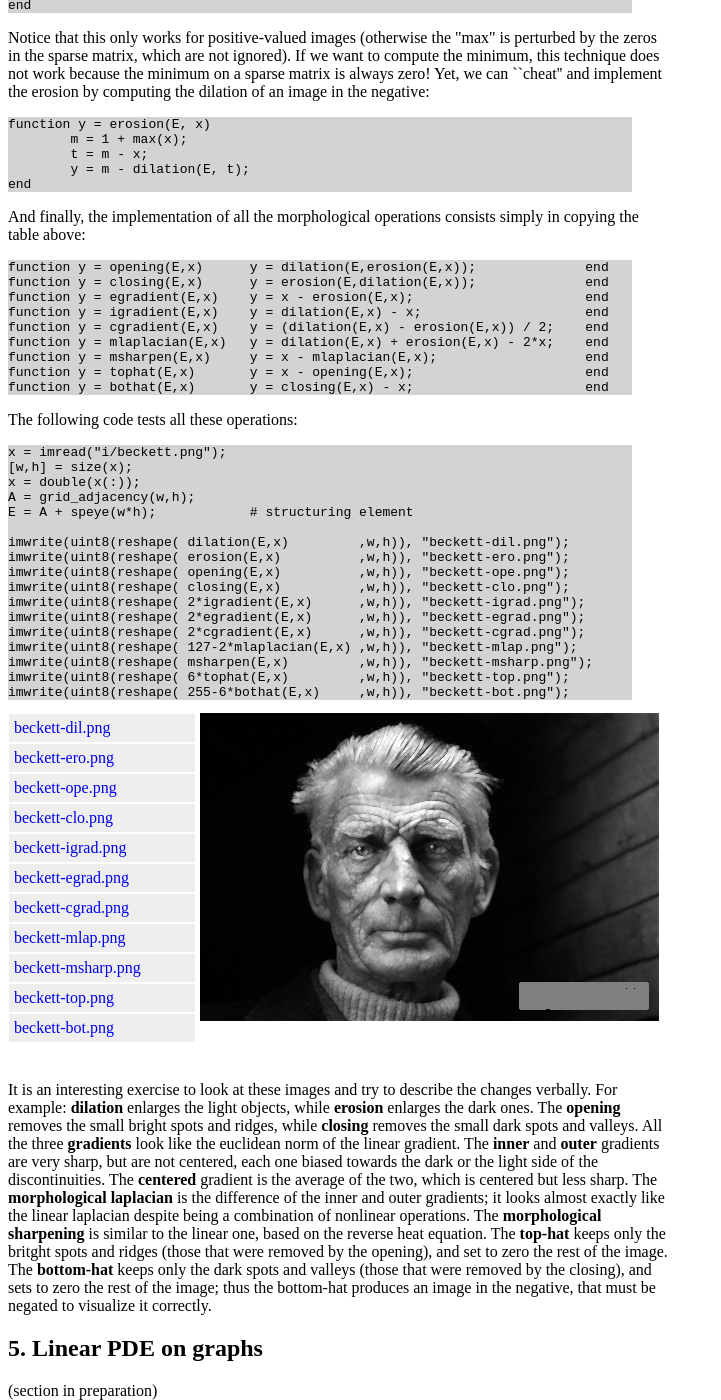
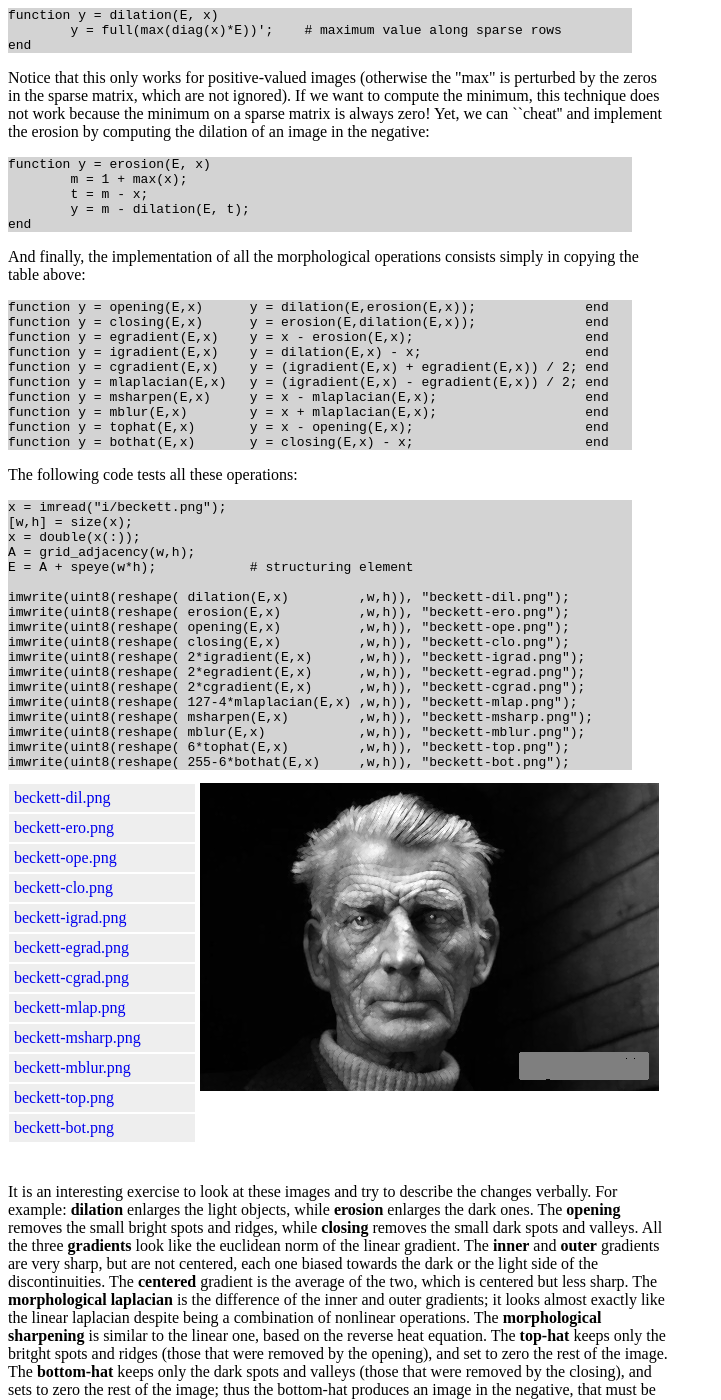
Before and after one commit to gabarro/gabarro.github.io, a Jekyll site: the page ccn/image_processing_with_graphs.html, which Jekyll copies as it is, in a window 1280 px wide and 1400 px high, scrolled down 7942 px. Shown: the whole window, without its empty margins (0-721 px from the left). Built offline with Jekyll 4.4.1, drawn with Linux system fonts in a browser that asks for light colours; formulas are drawn with MathJax 3; some of the changed text lies outside the part shown.

```diff
--- a/ccn/image_processing_with_graphs.html
+++ b/ccn/image_processing_with_graphs.html
@@ -330,10 +330,10 @@ adjacency matrix of a product graph is the Kronecker sum of their matrices.
 You can also build the incidence matrix directly, by a similar process
 
 <pre>
-function B = grid_incidence(w, h)                     # grid graph WxH
-	x = sparse(1:w-1, 2:w, 1, w, w) - speye(w);   # path of length W
-	y = sparse(1:h-1, 2:h, 1, h, h) - speye(h);   # path of length H
-	B = [ kron(speye(h),x) ; kron(y,speye(w)) ];  # kronecker union
+function B = grid_incidence(w, h)                          # grid graph WxH
+	x = sparse(1:w-1, 2:w, 1, w-1, w) - speye(w-1,w);  # path of length W
+	y = sparse(1:h-1, 2:h, 1, h-1, h) - speye(h-1,h);  # path of length H
+	B = [ kron(speye(h),x) ; kron(y,speye(w)) ];       # kronecker union
 end
 </pre>
 
@@ -414,9 +414,10 @@ terms of dilation and erosion:
 	$e(d(u))$ <td> closing <tr><td>
 	$d(u) - u$ <td> inner morphological gradient <tr><td>
 	$u - e(u)$ <td> outer morphological gradient <tr><td>
-	$\frac{1}{2}(d(u) - e(u))$ <td> centered morphological gradient <tr><td>
-	$d(u) + e(u) - 2u$ <td> morphological laplacian <tr><td>
-	$u - d(u) - e(u)$ <td> morphological sharpening (image minus laplacian) <tr><td>
+	$\frac12(d(u) - e(u))$ <td> centered morphological gradient <tr><td>
+	$\frac12(d(u) + e(u)) - u)$ <td> morphological laplacian <tr><td>
+	$3u - d(u) - e(u)$ <td> morphological sharpening (image minus laplacian) <tr><td>
+	$\frac12(d(u) + e(u))$ <td> morphological blur (image plus laplacian) <tr><td>
 	$u - d(e(u))$ <td> top hat (image minus opening) <tr><td>
 	$e(d(u)) -u$ <td> bottom hat (closing minus image)
 </table>
@@ -555,9 +556,10 @@ function y = opening(E,x)      y = dilation(E,erosion(E,x));              end
 function y = closing(E,x)      y = erosion(E,dilation(E,x));              end
 function y = egradient(E,x)    y = x - erosion(E,x);                      end
 function y = igradient(E,x)    y = dilation(E,x) - x;                     end
-function y = cgradient(E,x)    y = (dilation(E,x) - erosion(E,x)) / 2;    end
-function y = mlaplacian(E,x)   y = dilation(E,x) + erosion(E,x) - 2*x;    end
+function y = cgradient(E,x)    y = (igradient(E,x) + egradient(E,x)) / 2; end
+function y = mlaplacian(E,x)   y = (igradient(E,x) - egradient(E,x)) / 2; end
 function y = msharpen(E,x)     y = x - mlaplacian(E,x);                   end
+function y = mblur(E,x)        y = x + mlaplacian(E,x);                   end
 function y = tophat(E,x)       y = x - opening(E,x);                      end
 function y = bothat(E,x)       y = closing(E,x) - x;                      end
 </pre>
@@ -579,13 +581,14 @@ imwrite(uint8(reshape( closing(E,x)          ,w,h)), "beckett-clo.png");
 imwrite(uint8(reshape( 2*igradient(E,x)      ,w,h)), "beckett-igrad.png");
 imwrite(uint8(reshape( 2*egradient(E,x)      ,w,h)), "beckett-egrad.png");
 imwrite(uint8(reshape( 2*cgradient(E,x)      ,w,h)), "beckett-cgrad.png");
-imwrite(uint8(reshape( 127-2*mlaplacian(E,x) ,w,h)), "beckett-mlap.png");
+imwrite(uint8(reshape( 127-4*mlaplacian(E,x) ,w,h)), "beckett-mlap.png");
 imwrite(uint8(reshape( msharpen(E,x)         ,w,h)), "beckett-msharp.png");
+imwrite(uint8(reshape( mblur(E,x)            ,w,h)), "beckett-mblur.png");
 imwrite(uint8(reshape( 6*tophat(E,x)         ,w,h)), "beckett-top.png");
 imwrite(uint8(reshape( 255-6*bothat(E,x)     ,w,h)), "beckett-bot.png");
 </pre>
 
-<div class="gallery" style="min-height:308px;height:22em"><ul class="index">
+<div class="gallery" style="min-height:308px;height:24em"><ul class="index">
 
 	<li><a href="beckett-dil.png">beckett-dil.png<span><img src="beckett-dil.png" alt=""></span></a>
 
@@ -604,6 +607,8 @@ imwrite(uint8(reshape( 255-6*bothat(E,x)     ,w,h)), "beckett-bot.png");
 	<li><a href="beckett-mlap.png">beckett-mlap.png<span><img src="beckett-mlap.png" alt=""></span></a>
 
 	<li><a href="beckett-msharp.png">beckett-msharp.png<span><img src="beckett-msharp.png" alt=""></span></a>
+
+	<li><a href="beckett-mblur.png">beckett-mblur.png<span><img src="beckett-mblur.png" alt=""></span></a>
 
 	<li><a href="beckett-top.png">beckett-top.png<span><img src="beckett-top.png" alt=""></span></a>
 
```
Also changed, not shown: ccn/beckett-6gray.png, ccn/beckett-bot.png, ccn/beckett-cgrad.png, ccn/beckett-clo.png, ccn/beckett-dil.png, ccn/beckett-egrad.png, ccn/beckett-ero.png, ccn/beckett-igrad.png, ccn/beckett-lap.png, ccn/beckett-mblur.png (added), ccn/beckett-mlap.png, ccn/beckett-msharp.png, ccn/beckett-ope.png, ccn/beckett-sharp.png, 2 more files.
